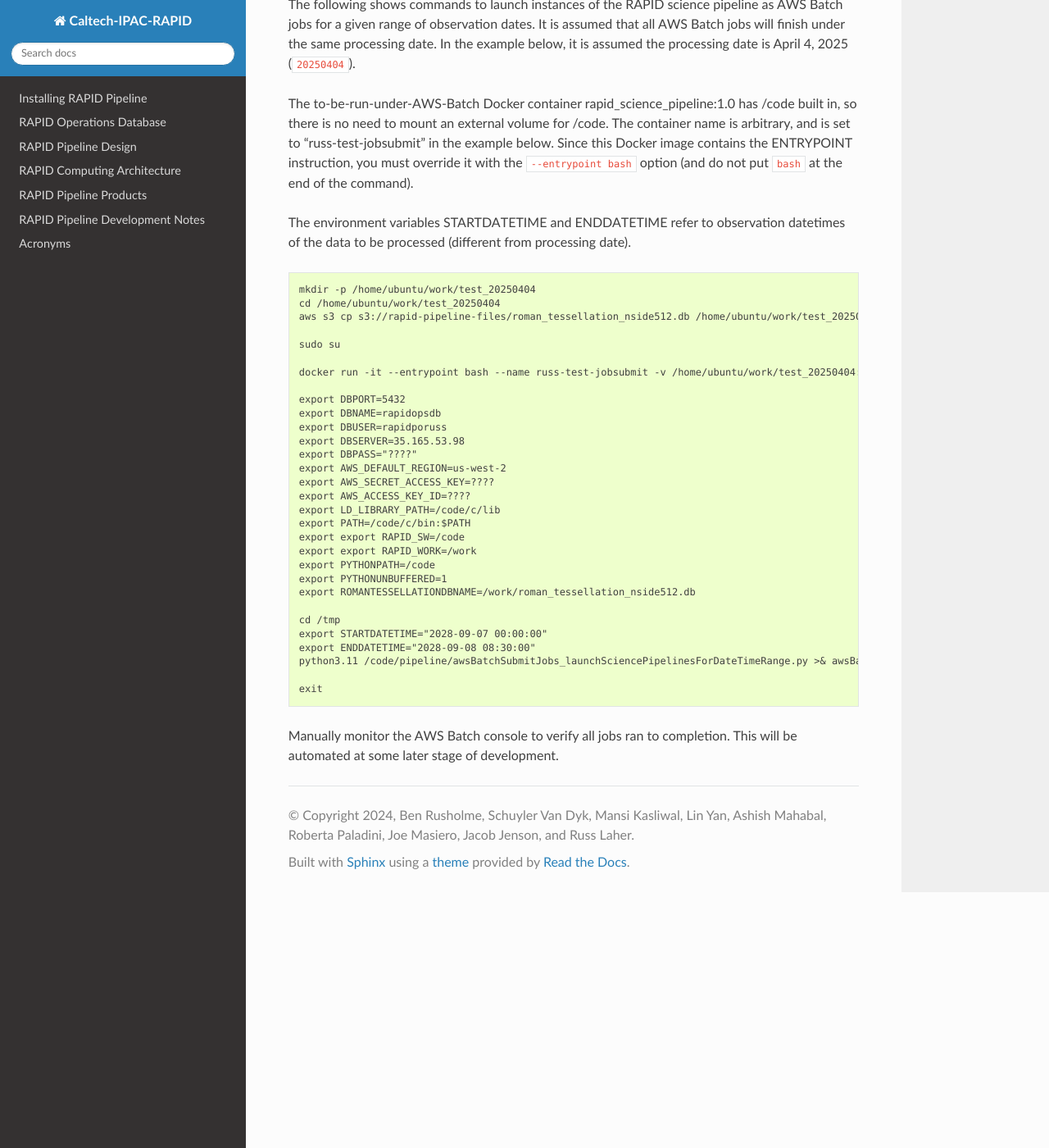
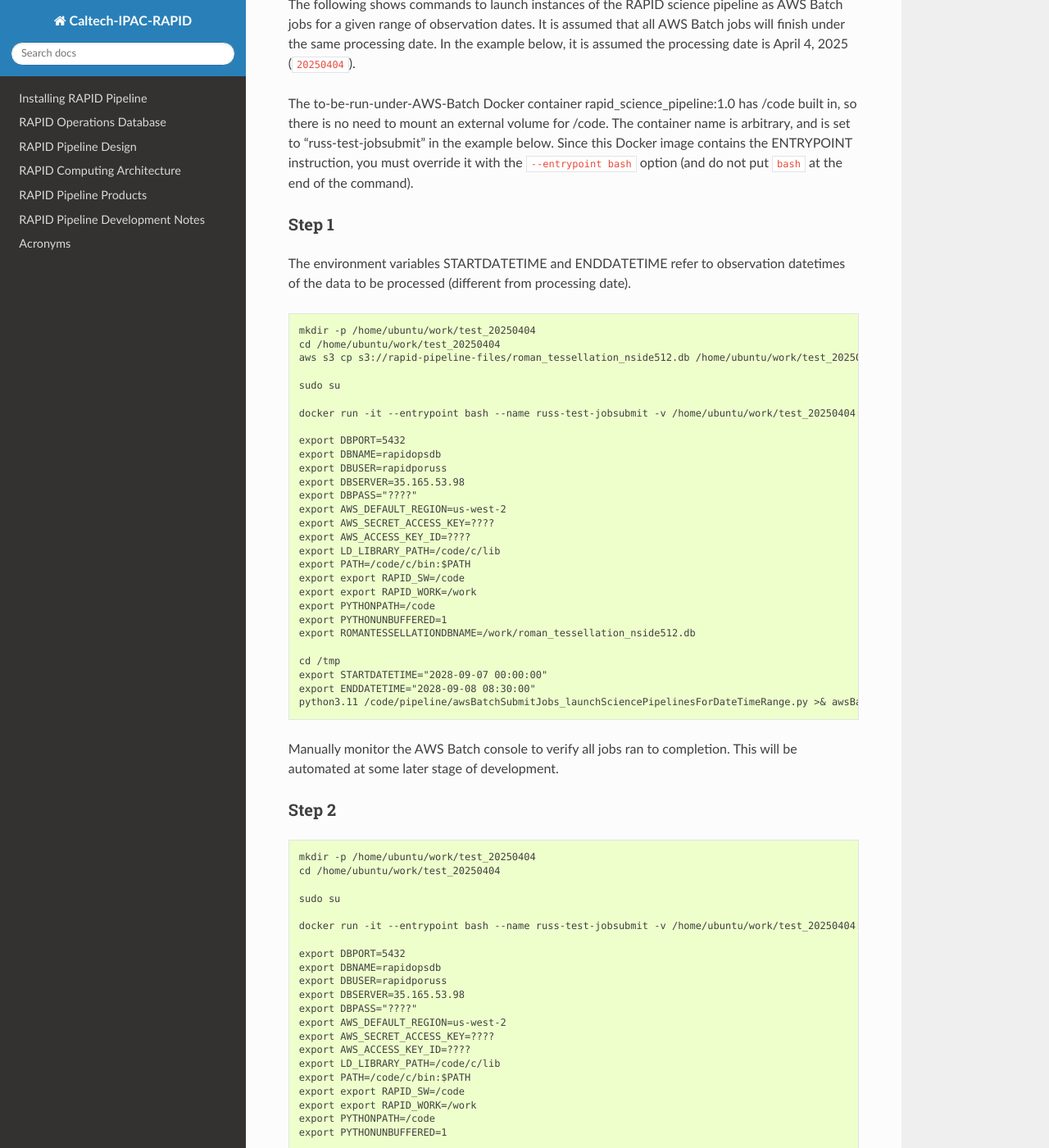
Before and after one commit to Caltech-IPAC/rapid, a Sphinx documentation site: the page built from docs/source/ops/bulk_run.rst, in a window 1280 px wide and 1400 px high, scrolled down 665 px. Shown: the whole window at 82% size. Built offline with Sphinx 7.4.7 and the Read the Docs theme 3.1.0, drawn with Linux system fonts in a browser that asks for light colours; formulas are drawn with MathJax 3; some of the changed text lies outside the part shown.

Commit message:
Added instructions for step 2.

```diff
--- a/docs/source/ops/bulk_run.rst
+++ b/docs/source/ops/bulk_run.rst
@@ -40,6 +40,10 @@
 Since this Docker image contains the ENTRYPOINT instruction, you must override it  with the ``--entrypoint bash`` option
 (and do not put ``bash`` at the end of the command).
 
+
+Step 1
+=============
+
 The environment variables STARTDATETIME and ENDDATETIME refer to observation datetimes of the data to be processed (different from processing date).
 
 .. code-block::
@@ -73,6 +77,38 @@
    export ENDDATETIME="2028-09-08 08:30:00"
    python3.11 /code/pipeline/awsBatchSubmitJobs_launchSciencePipelinesForDateTimeRange.py >& awsBatchSubmitJobs_launchSciencePipelinesForDateTimeRange.out &
 
-   exit
 
 Manually monitor the AWS Batch console to verify all jobs ran to completion.  This will be automated at some later stage of development.
+
+
+Step 2
+============
+
+
+.. code-block::
+
+   mkdir -p /home/ubuntu/work/test_20250404
+   cd /home/ubuntu/work/test_20250404
+
+   sudo su
+
+   docker run -it --entrypoint bash --name russ-test-jobsubmit -v /home/ubuntu/work/test_20250404:/work public.ecr.aws/y9b1s7h8/rapid_science_pipeline:latest
+
+   export DBPORT=5432
+   export DBNAME=rapidopsdb
+   export DBUSER=rapidporuss
+   export DBSERVER=35.165.53.98
+   export DBPASS="????"
+   export AWS_DEFAULT_REGION=us-west-2
+   export AWS_SECRET_ACCESS_KEY=????
+   export AWS_ACCESS_KEY_ID=????
+   export LD_LIBRARY_PATH=/code/c/lib
+   export PATH=/code/c/bin:$PATH
+   export export RAPID_SW=/code
+   export export RAPID_WORK=/work
+   export PYTHONPATH=/code
+   export PYTHONUNBUFFERED=1
+
+   cd /tmp
+
+   python3.11 $RAPID_SW/pipeline/registerCompletedJobsInDB.py 20250404 >& registerCompletedJobsInDB_20250404.out &
```
